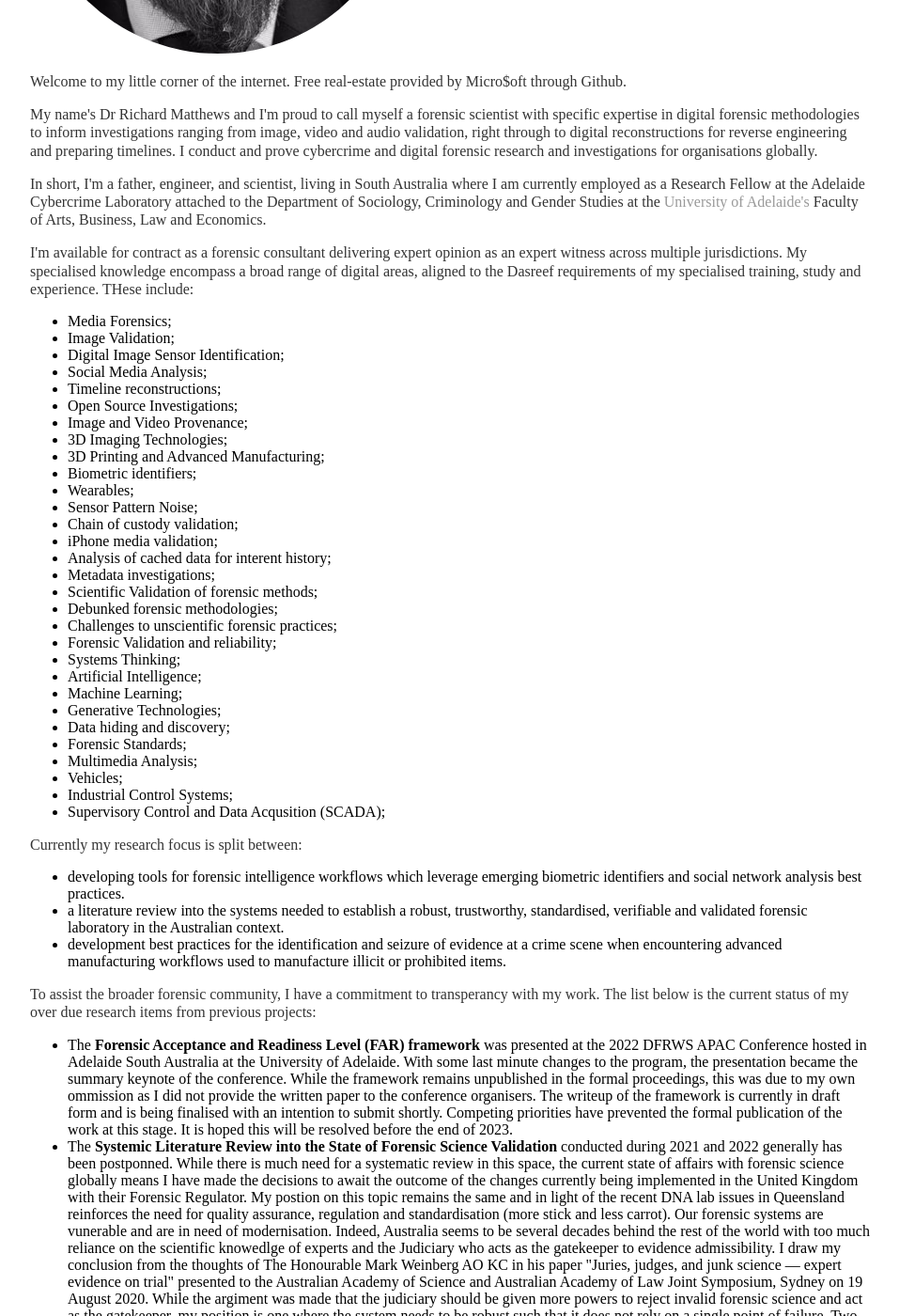
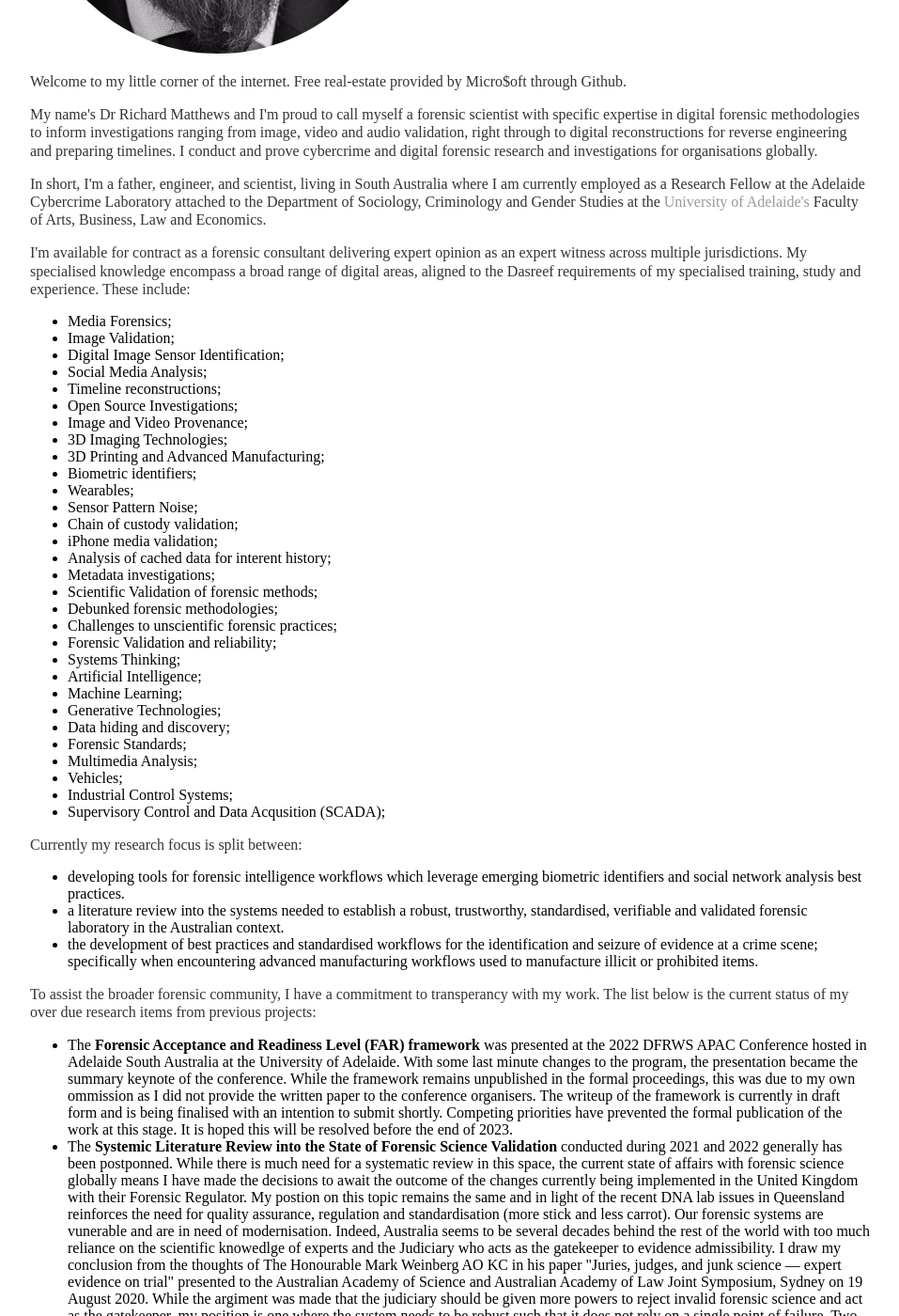
Before and after one commit to rhematt/rhematt.github.io, a Jekyll site: the page built from index.html, in a window 1280 px wide and 1400 px high, scrolled down 463 px. Shown: the whole window at 94% size, without its empty margins (160-1117 px from the left). Built offline with Jekyll 4.4.1, drawn with Linux system fonts in a browser that asks for light colours; some of the changed text lies outside the part shown.

Commit message:
Update index.html

```diff
--- a/index.html
+++ b/index.html
@@ -19,7 +19,7 @@ title: Dr Richard Matthews
 		In short, I'm a <span itemprop="title">father</span>, <span itemprop="title">engineer</span>, and <span itemprop="title"> scientist</span>, living in <span itemprop="address" itemscope itemtype="http://data-vocabulary.org/Address"><span itemprop="region">South Australia</span></span> where I am currently employed as a Research Fellow at the Adelaide Cybercrime Laboratory attached to the Department of Sociology, Criminology and Gender Studies at <span itemprop="affiliation">the <a href="http://www.adelaide.edu,au">University of Adelaide's</a></span> Faculty of Arts, Business, Law and Economics.
 	</p>
 
-	<p>I'm available for contract as a <span itemprop="title">forensic consultant</span> delivering <span itemprop="title">expert opinion</span> as an expert witness across multiple jurisdictions. My specialised knowledge encompass a broad range of digital areas, aligned to the Dasreef requirements of my specialised training, study and experience. THese include:
+	<p>I'm available for contract as a <span itemprop="title">forensic consultant</span> delivering <span itemprop="title">expert opinion</span> as an expert witness across multiple jurisdictions. My specialised knowledge encompass a broad range of digital areas, aligned to the Dasreef requirements of my specialised training, study and experience. These include:
 		<ul>
 			<li> Media Forensics;
 			<li> Image Validation;
@@ -58,7 +58,7 @@ title: Dr Richard Matthews
 		<ul>
 			<li> developing tools for forensic intelligence workflows which leverage emerging biometric identifiers and social network analysis best practices.
 			<li> a literature review into the systems needed to establish a robust, trustworthy, standardised, verifiable and validated forensic laboratory in the Australian context.
-			<li> development best practices for the identification and seizure of evidence at a crime scene when encountering advanced manufacturing workflows used to manufacture illicit or prohibited items.
+			<li> the development of best practices and standardised workflows for the identification and seizure of evidence at a crime scene; specifically when encountering advanced manufacturing workflows used to manufacture illicit or prohibited items.
 		</ul>
 	</p>
 	<p>
```
Also changed, not shown: other parts of index.html (+1 -1 lines).
